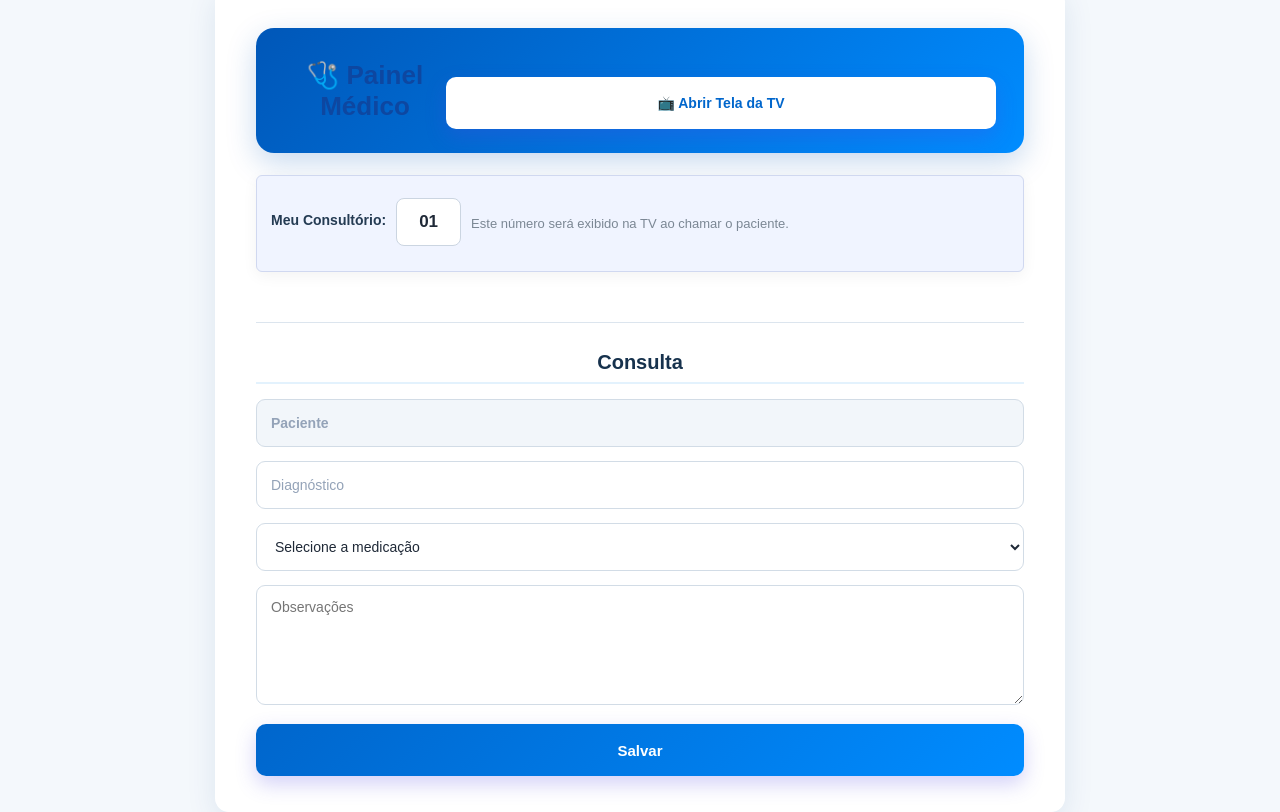
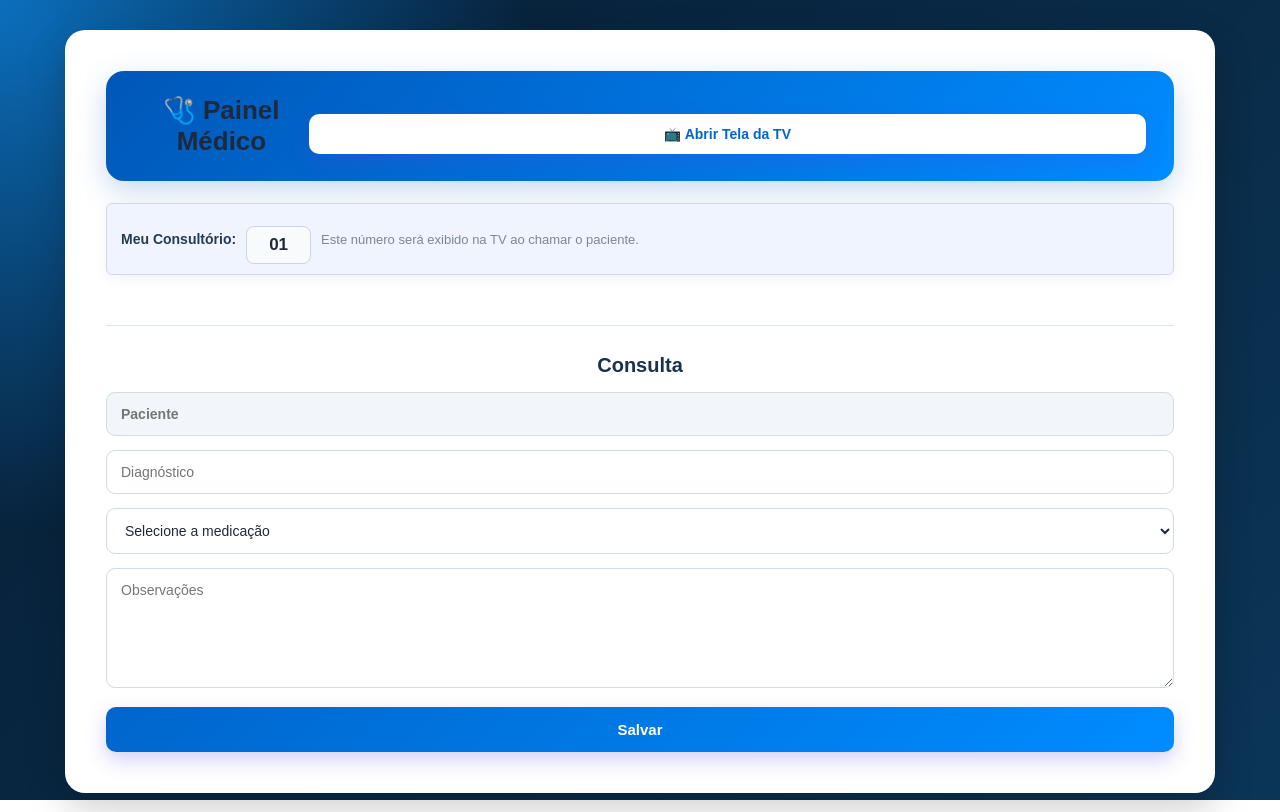
Before and after one commit to samuelxzz/projeto-sentinela, a website: page frontend/medico.html in a window 1280 px wide. Drawn offline with Linux system fonts and the light colour scheme; no server answers.

Commit message:
Update 1style.css

```diff
--- a/frontend/css/1style.css
+++ b/frontend/css/1style.css
@@ -1909,155 +1909,3 @@
   }
 
 }
-* {
-  margin: 0;
-  padding: 0;
-  box-sizing: border-box;
-}
-
-body {
-  font-family: Arial, Helvetica, sans-serif;
-  background: #f4f8fc;
-  color: #1f2937;
-  min-height: 100vh;
-  padding: 40px 20px;
-}
-
-/* CONTAINER PRINCIPAL */
-.container {
-  width: 100%;
-  max-width: 850px;
-  margin: 0 auto;
-  background: #ffffff;
-  padding: 35px 40px;
-  border-radius: 14px;
-  box-shadow: 0 8px 30px rgba(0, 65, 130, 0.10);
-  border-top: 5px solid #1976d2;
-}
-
-/* TÍTULO */
-h2 {
-  text-align: center;
-  color: #0d47a1;
-  font-size: 30px;
-  margin-bottom: 35px;
-}
-
-/* TÍTULOS DAS SEÇÕES */
-h3 {
-  color: #1565c0;
-  font-size: 18px;
-  margin-top: 28px;
-  margin-bottom: 15px;
-  padding-bottom: 8px;
-  border-bottom: 2px solid #e3f2fd;
-}
-
-/* INPUTS E SELECT */
-input,
-select {
-  width: 100%;
-  height: 48px;
-  padding: 0 14px;
-  margin-bottom: 15px;
-
-  border: 1px solid #cbd5e1;
-  border-radius: 8px;
-
-  background: #ffffff;
-  color: #1f2937;
-
-  font-size: 15px;
-
-  outline: none;
-  transition: 0.2s;
-}
-
-/* EFEITO AO CLICAR */
-input:focus,
-select:focus {
-  border-color: #1976d2;
-  box-shadow: 0 0 0 3px rgba(25, 118, 210, 0.12);
-}
-
-/* PLACEHOLDER */
-input::placeholder {
-  color: #94a3b8;
-}
-
-/* LABEL */
-label {
-  display: block;
-  color: #475569;
-  font-size: 14px;
-  font-weight: 600;
-  margin-bottom: 7px;
-}
-
-/* INPUT DE ARQUIVO */
-input[type="file"] {
-  height: auto;
-  padding: 12px;
-  cursor: pointer;
-  background: #f8fafc;
-}
-
-/* BOTÃO */
-button {
-  width: 100%;
-  height: 52px;
-
-  margin-top: 25px;
-
-  border: none;
-  border-radius: 8px;
-
-  background: #1976d2;
-  color: #ffffff;
-
-  font-size: 16px;
-  font-weight: bold;
-
-  cursor: pointer;
-
-  transition: 0.2s;
-}
-
-/* HOVER */
-button:hover {
-  background: #0d47a1;
-  transform: translateY(-1px);
-  box-shadow: 0 5px 15px rgba(13, 71, 161, 0.20);
-}
-
-/* CLIQUE */
-button:active {
-  transform: translateY(0);
-}
-
-/* RESPONSIVIDADE */
-@media (max-width: 600px) {
-
-  body {
-    padding: 20px 10px;
-  }
-
-  .container {
-    padding: 25px 20px;
-    border-radius: 10px;
-  }
-
-  h2 {
-    font-size: 24px;
-    margin-bottom: 25px;
-  }
-
-  h3 {
-    font-size: 16px;
-  }
-
-  input,
-  select {
-    height: 46px;
-  }
-}
```
